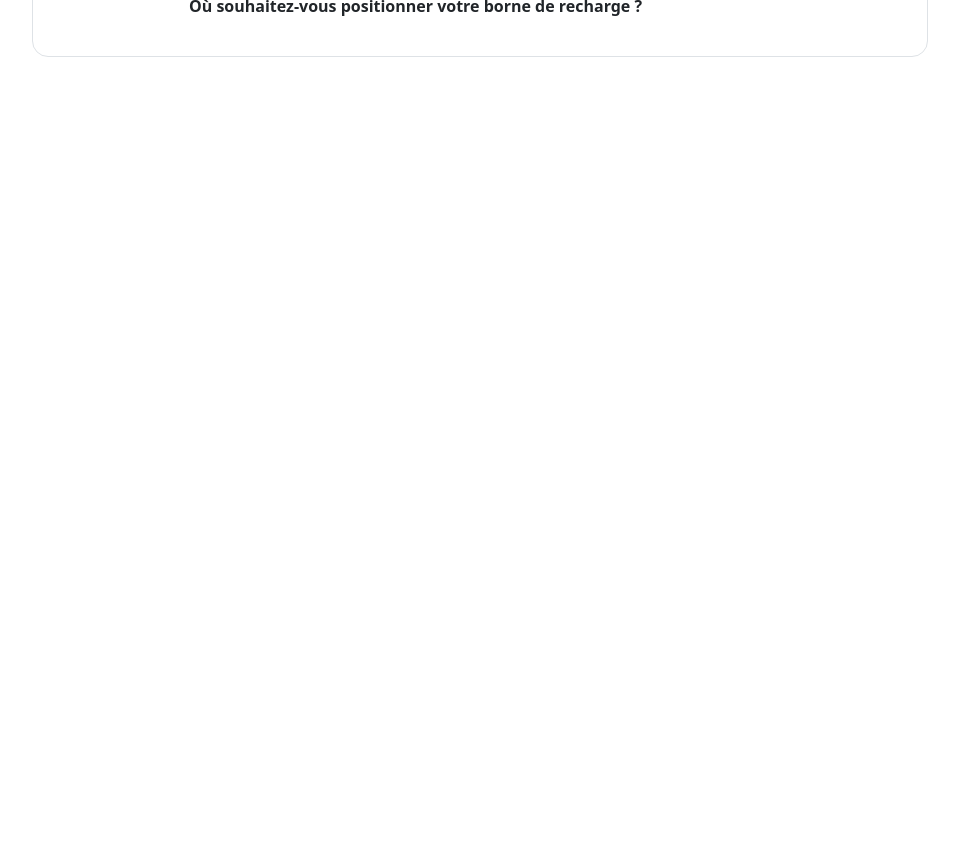
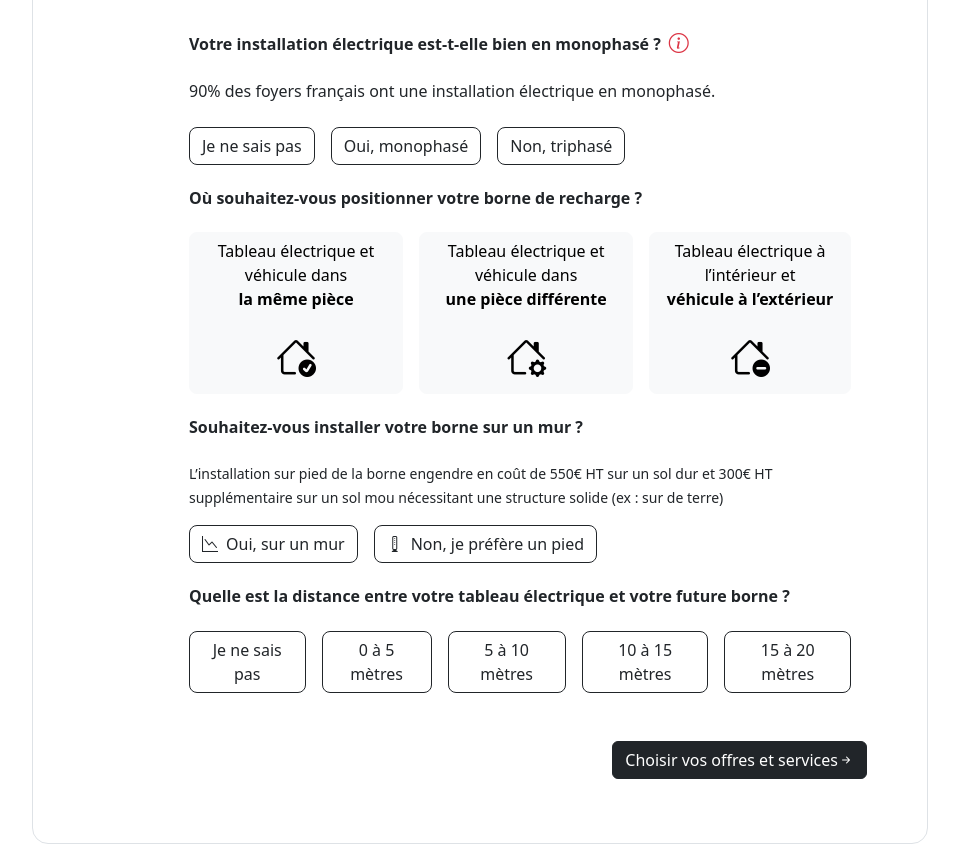
Before and after one commit to pbrats/Client-Onboarding-Form, an Angular app: page /step1 in a window 1280 px wide. Shown: the part 560-1420 px from the top of the page, without its empty margins (160-1119 px from the left). Before the commit the page ends 800 px from the top, so only its background shows below. Built offline with nearby package versions, Linux system fonts and the light colour scheme.

Commit message:
step1 first layout created step2 initialization

```diff
--- a/src/app/app.routes.ts
+++ b/src/app/app.routes.ts
@@ -1,9 +1,11 @@
 import { Routes } from '@angular/router';
 import { StartComponent } from './component/start/start.component';
 import { Step1Component } from './component/step1/step1.component';
+import { Step2Component } from './component/step2/step2.component';
 
 export const routes: Routes = [
     { path: "", redirectTo: "step0", pathMatch: "full" },
     { path: "step0", component: StartComponent},
-    { path: "step1", component: Step1Component}
+    { path: "step1", component: Step1Component},
+    { path: "step2", component: Step2Component}
 ];
--- a/src/app/component/header/header.component.html
+++ b/src/app/component/header/header.component.html
@@ -5,6 +5,7 @@
           <a class="nav-link" routerLink="" routerLinkActive="active"
             class="fw-bold text-black text-decoration-none fs-1">
             Beev
+            <img src="https://a855cb7513655a990b115ac5742dee0d.cdn.bubble.io/f1686236956452x275325327330883100/Frame.svg" alt="Beev logo">
           </a>
         </div>
         @if(currentRoute!=="step0"){
--- a/src/app/component/step1/step1.component.html
+++ b/src/app/component/step1/step1.component.html
@@ -7,9 +7,9 @@
                 <h6 class="fw-bold">Votre installation électrique est-t-elle bien en monophasé ?<i class="bi bi-info-circle text-danger fs-5 ms-2"></i></h6>
                 <p class="my-4">90% des foyers français ont une installation électrique en monophasé.</p>
                 <div style="display: flex; flex-direction: row; justify-content:flex-start;">
-                    <a class="btn border border-dark rounded rounded-3 me-3">Je ne sais pas</a>
-                    <a class="btn border border-dark rounded rounded-3 me-3">Oui, monophasé</a>
-                    <a class="btn border border-dark rounded rounded-3 me-3">Non, triphasé</a>
+                    <button class="btn border border-dark rounded rounded-3 me-3">Je ne sais pas</button>
+                    <button class="btn border border-dark rounded rounded-3 me-3">Oui, monophasé</button>
+                    <button class="btn border border-dark rounded rounded-3 me-3">Non, triphasé</button>
                 </div>
                 <!-- <h6 class="fw-bold my-4">Quelle est la puissance d’installation électrique chez vous ?<i class="bi bi-info-circle text-danger fs-5 ms-2"></i></h6>
                 <select class="form-select" aria-label="selectKva">
@@ -19,6 +19,41 @@
                     <option value="3">Three</option>
                   </select> -->
                 <h6 class="fw-bold my-4">Où souhaitez-vous positionner votre borne de recharge ?</h6>
+                <div style="display: flex; flex-direction: row; justify-content:flex-start;">
+                    <button class="btn btn-light rounded rounded-3 me-3">
+                        <p style="display: flex; flex-direction: column; justify-content:space-between;">Tableau électrique et véhicule dans <span class="fw-bold">la même pièce</span></p>
+                        <i class="bi bi-house-check fs-1"></i>
+                    </button>
+                    <button class="btn btn-light rounded rounded-3 me-3">
+                        <p style="display: flex; flex-direction: column; justify-content:space-between;">Tableau électrique et véhicule dans <span class="fw-bold">une pièce différente</span></p>
+                        <i class="bi bi-house-gear fs-1"></i>
+                    </button>
+                    <button class="btn btn-light rounded rounded-3 me-3">
+                        <p style="display: flex; flex-direction: column; justify-content:space-between;">Tableau électrique à l’intérieur et <span class="fw-bold">véhicule à l’extérieur</span></p>
+                        <i class="bi bi-house-dash fs-1"></i>
+                    </button>
+                </div>
+                <h6 class="fw-bold my-4">Souhaitez-vous installer votre borne sur un mur ?</h6>
+                <p>
+                    <small>
+                        L’installation sur pied de la borne engendre en coût de 550€ HT sur un sol dur et 300€ HT supplémentaire sur un sol mou nécessitant une structure solide (ex : sur de terre)
+                    </small>
+                </p>
+                <div style="display: flex; flex-direction: row; justify-content:flex-start;">
+                    <button class="btn border border-dark rounded rounded-3 me-3"><i class="bi bi-graph-down me-2"></i>Oui, sur un mur</button>
+                    <button class="btn border border-dark rounded rounded-3 me-3"><i class="bi bi-modem me-2"></i>Non, je préfère un pied</button>
+                </div>
+                <h6 class="fw-bold my-4">Quelle est la distance entre votre tableau électrique et votre future borne ?</h6>
+                <div style="display: flex; flex-direction: row; justify-content:flex-start;">
+                    <button class="btn border border-dark rounded rounded-3 me-3">Je ne sais pas</button>
+                    <button class="btn border border-dark rounded rounded-3 me-3">0 à 5 mètres</button>
+                    <button class="btn border border-dark rounded rounded-3 me-3">5 à 10 mètres</button>
+                    <button class="btn border border-dark rounded rounded-3 me-3">10 à 15 mètres</button>
+                    <button class="btn border border-dark rounded rounded-3 me-3">15 à 20 mètres</button>
+                </div>
+                <div class="me-0 my-5" style="display: flex; flex-direction: row; justify-content:flex-end;">
+                    <button class="btn btn-dark" routerLink="/step2" routerLinkActive="active">Choisir vos offres et services<i class="bi bi-arrow-right-short"></i></button>
+                </div>
             </div>
         </div>
     </div>
--- /dev/null
+++ b/src/app/component/step2/step2.component.html
@@ -0,0 +1 @@
+<p>step2 works!</p>
```
Also changed, not shown: src/app/component/step2/step2.component.ts (added, +12 -0 lines), src/app/component/step2/step2.component.css (added).
